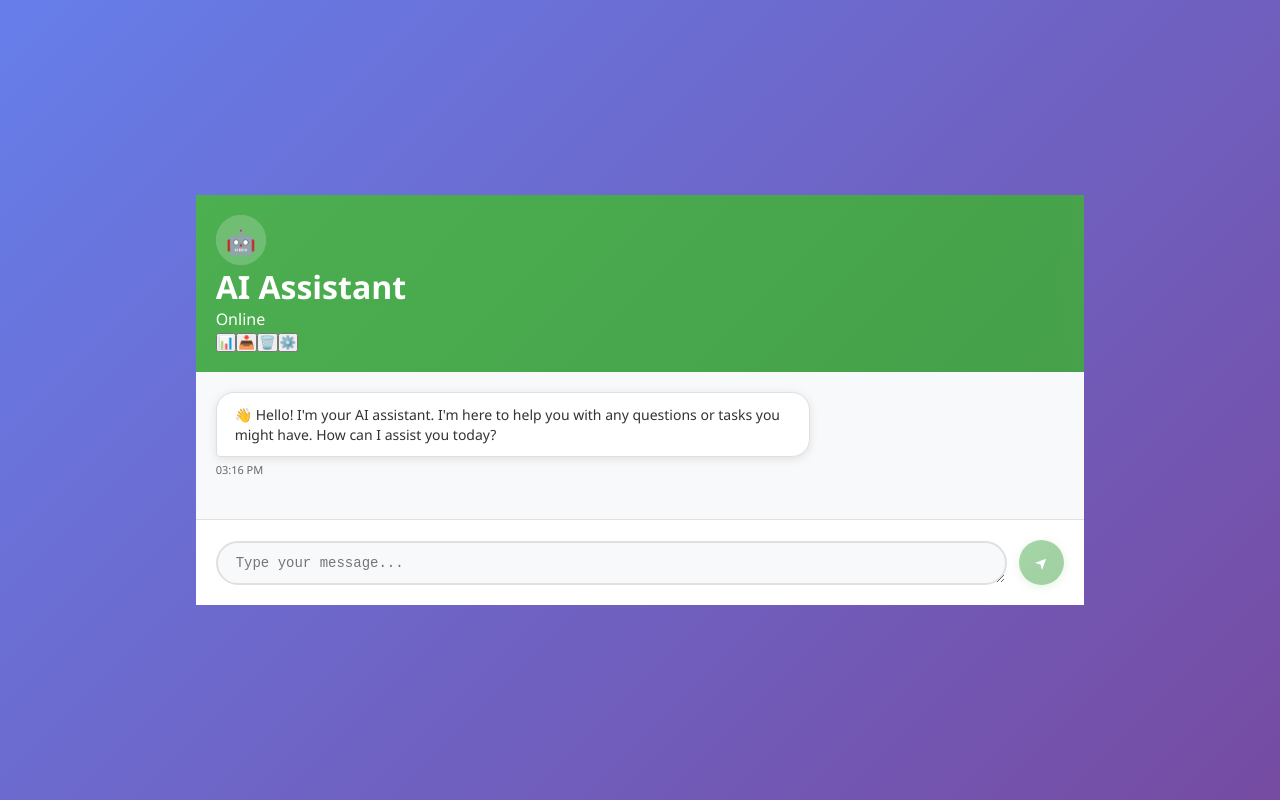
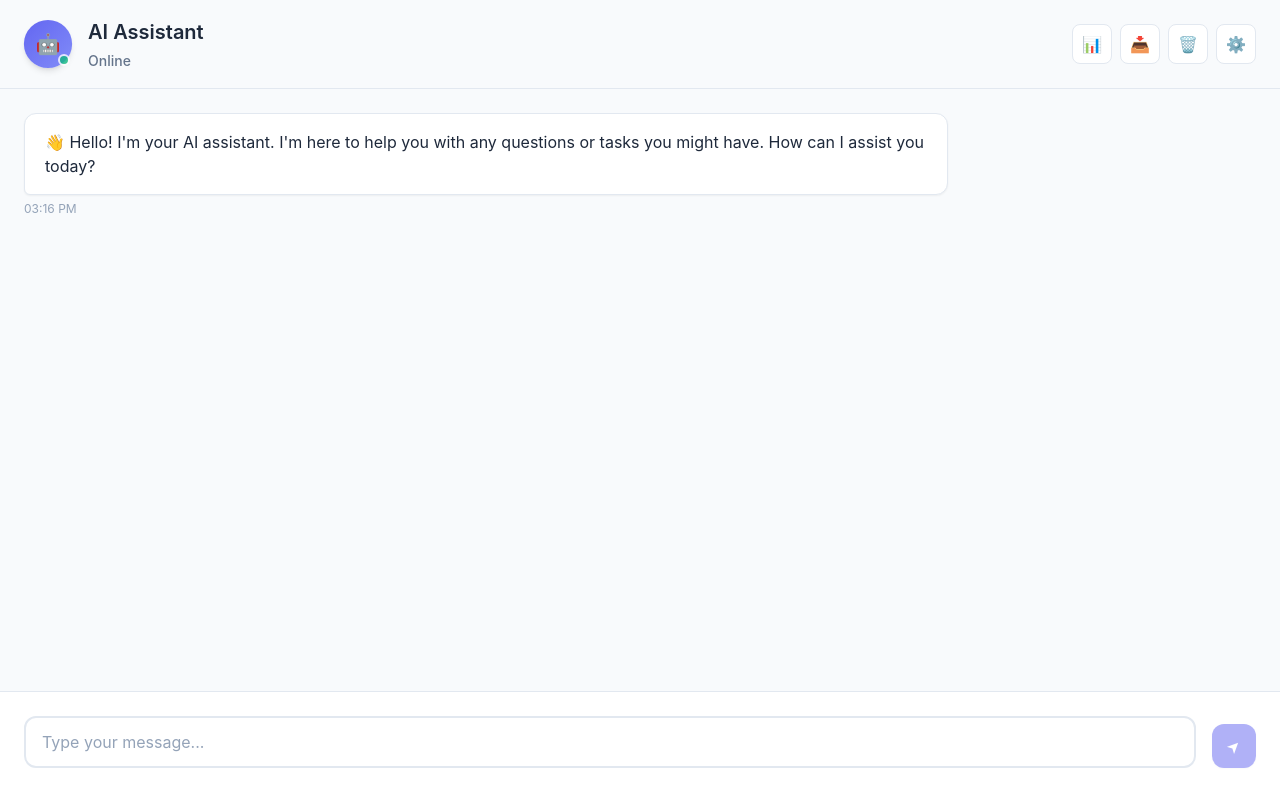
Before and after one commit to yukesshwaran21/Clyra, a React (Create React App) app in the folder chatbot/: page / in a window 1280 px wide. Built offline with nearby package versions, Linux system fonts and the light colour scheme.

Commit message:
Updated globals.css

```diff
--- a/chatbot/src/globals.css
+++ b/chatbot/src/globals.css
@@ -1,3 +1,58 @@
+/* CSS Variables for Light Theme */
+:root {
+  --primary-color: #6366f1;
+  --primary-light: #818cf8;
+  --primary-dark: #4f46e5;
+  --secondary-color: #f1f5f9;
+  --accent-color: #10b981;
+  --text-primary: #1e293b;
+  --text-secondary: #64748b;
+  --text-muted: #94a3b8;
+  --background: #ffffff;
+  --surface: #f8fafc;
+  --border: #e2e8f0;
+  --border-light: #f1f5f9;
+  --shadow-sm: 0 1px 2px 0 rgb(0 0 0 / 0.05);
+  --shadow-md: 0 4px 6px -1px rgb(0 0 0 / 0.1), 0 2px 4px -2px rgb(0 0 0 / 0.1);
+  --shadow-lg: 0 10px 15px -3px rgb(0 0 0 / 0.1), 0 4px 6px -4px rgb(0 0 0 / 0.1);
+  --shadow-xl: 0 20px 25px -5px rgb(0 0 0 / 0.1), 0 8px 10px -6px rgb(0 0 0 / 0.1);
+  --radius: 12px;
+  --radius-sm: 8px;
+  --radius-lg: 16px;
+}
+
+/* Dark Mode Variables */
+.dark-mode {
+  --primary-color: #818cf8;
+  --primary-light: #a5b4fc;
+  --primary-dark: #6366f1;
+  --secondary-color: #1e293b;
+  --accent-color: #34d399;
+  --text-primary: #f1f5f9;
+  --text-secondary: #cbd5e1;
+  --text-muted: #94a3b8;
+  --background: #0f172a;
+  --surface: #1e293b;
+  --border: #334155;
+  --border-light: #475569;
+  --shadow-sm: 0 1px 2px 0 rgb(0 0 0 / 0.3);
+  --shadow-md: 0 4px 6px -1px rgb(0 0 0 / 0.3), 0 2px 4px -2px rgb(0 0 0 / 0.3);
+  --shadow-lg: 0 10px 15px -3px rgb(0 0 0 / 0.3), 0 4px 6px -4px rgb(0 0 0 / 0.3);
+  --shadow-xl: 0 20px 25px -5px rgb(0 0 0 / 0.3), 0 8px 10px -6px rgb(0 0 0 / 0.3);
+}
+
+/* Font Size Classes */
+.font-small {
+  font-size: 14px;
+}
+.font-medium {
+  font-size: 16px;
+}
+.font-large {
+  font-size: 18px;
+}
+
+/* Reset and Base Styles */
 * {
   margin: 0;
   padding: 0;
@@ -5,33 +60,159 @@
 }
 
 body {
-  font-family: "Segoe UI", Tahoma, Geneva, Verdana, sans-serif;
-  background: linear-gradient(135deg, #667eea 0%, #764ba2 100%);
-  min-height: 100vh;
+  font-family: -apple-system, BlinkMacSystemFont, "Segoe UI", "Roboto", "Oxygen", "Ubuntu", "Cantarell", sans-serif;
+  background: var(--background);
+  color: var(--text-primary);
+  line-height: 1.6;
+  overflow: hidden;
+}
+
+/* Main App Container */
+.chat-app {
+  height: 100vh;
+  display: flex;
+  flex-direction: column;
+  background: var(--background);
+  transition: all 0.3s cubic-bezier(0.4, 0, 0.2, 1);
+}
+
+/* Header Styles */
+.chat-header {
+  display: flex;
+  align-items: center;
+  justify-content: space-between;
+  padding: 1rem 1.5rem;
+  background: var(--surface);
+  border-bottom: 1px solid var(--border);
+  backdrop-filter: blur(10px);
+  position: relative;
+  z-index: 10;
+}
+
+.header-left {
+  display: flex;
+  align-items: center;
+  gap: 1rem;
+}
+
+.bot-avatar {
+  position: relative;
+}
+
+.avatar-circle {
+  width: 48px;
+  height: 48px;
+  background: linear-gradient(135deg, var(--primary-color), var(--primary-light));
+  border-radius: 50%;
   display: flex;
   align-items: center;
   justify-content: center;
-  padding: 20px;
+  font-size: 20px;
+  box-shadow: var(--shadow-md);
+  animation: gentle-pulse 3s ease-in-out infinite;
 }
 
-.chat-container {
-  width: 100%;
-  max-width: 800px;
-  height: 600px;
-  background: rgba(255, 255, 255, 0.95);
-  border-radius: 20px;
-  box-shadow: 0 20px 40px rgba(0, 0, 0, 0.1);
-  display: flex;
-  flex-direction: column;
-  overflow: hidden;
-  backdrop-filter: blur(10px);
-  animation: slideUp 0.5s ease-out;
+@keyframes gentle-pulse {
+  0%,
+  100% {
+    transform: scale(1);
+  }
+  50% {
+    transform: scale(1.02);
+  }
 }
 
-@keyframes slideUp {
+.status-dot {
+  position: absolute;
+  bottom: 2px;
+  right: 2px;
+  width: 12px;
+  height: 12px;
+  border: 2px solid var(--background);
+  border-radius: 50%;
+  transition: all 0.3s ease;
+}
+
+.status-dot.online {
+  background: var(--accent-color);
+  animation: pulse-online 2s ease-in-out infinite;
+}
+
+.status-dot.offline {
+  background: #ef4444;
+}
+
+@keyframes pulse-online {
+  0%,
+  100% {
+    opacity: 1;
+  }
+  50% {
+    opacity: 0.6;
+  }
+}
+
+.header-info h1 {
+  font-size: 1.25rem;
+  font-weight: 600;
+  color: var(--text-primary);
+  margin-bottom: 2px;
+}
+
+.status-text {
+  font-size: 0.875rem;
+  color: var(--text-secondary);
+  font-weight: 500;
+}
+
+.header-actions {
+  display: flex;
+  gap: 0.5rem;
+}
+
+.action-btn {
+  width: 40px;
+  height: 40px;
+  border: none;
+  background: var(--background);
+  border-radius: var(--radius-sm);
+  cursor: pointer;
+  display: flex;
+  align-items: center;
+  justify-content: center;
+  font-size: 16px;
+  transition: all 0.2s ease;
+  border: 1px solid var(--border);
+}
+
+.action-btn:hover {
+  background: var(--border-light);
+  transform: translateY(-1px);
+  box-shadow: var(--shadow-sm);
+}
+
+.action-btn:active {
+  transform: translateY(0);
+}
+
+/* Settings Panel */
+.settings-panel {
+  position: absolute;
+  top: 100%;
+  right: 1.5rem;
+  background: var(--background);
+  border: 1px solid var(--border);
+  border-radius: var(--radius);
+  box-shadow: var(--shadow-lg);
+  z-index: 20;
+  min-width: 200px;
+  animation: slideDown 0.2s ease-out;
+}
+
+@keyframes slideDown {
   from {
     opacity: 0;
-    transform: translateY(30px);
+    transform: translateY(-10px);
   }
   to {
     opacity: 1;
@@ -39,131 +220,181 @@ body {
   }
 }
 
-.chat-header {
-  background: linear-gradient(135deg, #4caf50, #45a049);
-  padding: 20px;
-  color: white;
-  position: relative;
-  overflow: hidden;
+.settings-content {
+  padding: 1rem;
 }
 
-.chat-header::before {
-  content: "";
-  position: absolute;
-  top: 0;
-  left: -100%;
-  width: 100%;
-  height: 100%;
-  background: linear-gradient(90deg, transparent, rgba(255, 255, 255, 0.2), transparent);
-  animation: shimmer 3s infinite;
+.settings-content h3 {
+  margin-bottom: 1rem;
+  font-size: 1rem;
+  font-weight: 600;
+  color: var(--text-primary);
 }
 
-@keyframes shimmer {
-  0% {
-    left: -100%;
+.setting-item {
+  margin-bottom: 0.75rem;
+  display: flex;
+  align-items: center;
+  justify-content: space-between;
+  gap: 1rem;
+}
+
+.setting-item label {
+  display: flex;
+  align-items: center;
+  gap: 0.5rem;
+  font-size: 0.875rem;
+  color: var(--text-secondary);
+  cursor: pointer;
+}
+
+.setting-item select {
+  padding: 0.25rem 0.5rem;
+  border: 1px solid var(--border);
+  border-radius: var(--radius-sm);
+  background: var(--background);
+  color: var(--text-primary);
+  font-size: 0.875rem;
+}
+
+/* Modal Styles */
+.modal-overlay {
+  position: fixed;
+  top: 0;
+  left: 0;
+  right: 0;
+  bottom: 0;
+  background: rgba(0, 0, 0, 0.5);
+  display: flex;
+  align-items: center;
+  justify-content: center;
+  z-index: 50;
+  animation: fadeIn 0.2s ease-out;
+}
+
+@keyframes fadeIn {
+  from {
+    opacity: 0;
   }
-  100% {
-    left: 100%;
+  to {
+    opacity: 1;
   }
 }
 
-.header-content {
-  display: flex;
-  align-items: center;
-  gap: 15px;
+.modal-content {
+  background: var(--background);
+  border-radius: var(--radius-lg);
+  padding: 2rem;
+  max-width: 400px;
+  width: 90%;
+  box-shadow: var(--shadow-xl);
+  animation: scaleIn 0.2s ease-out;
 }
 
-.bot-avatar {
+@keyframes scaleIn {
+  from {
+    opacity: 0;
+    transform: scale(0.9);
+  }
+  to {
+    opacity: 1;
+    transform: scale(1);
+  }
+}
+
+.modal-content h3 {
+  margin-bottom: 1.5rem;
+  font-size: 1.25rem;
+  font-weight: 600;
+  color: var(--text-primary);
+}
+
+.stats-grid {
+  display: grid;
+  gap: 1rem;
+  margin-bottom: 2rem;
+}
+
+.stat-item {
+  display: flex;
+  justify-content: space-between;
+  align-items: center;
+  padding: 0.75rem;
+  background: var(--surface);
+  border-radius: var(--radius-sm);
+  border: 1px solid var(--border);
+}
+
+.stat-label {
+  font-size: 0.875rem;
+  color: var(--text-secondary);
+}
+
+.stat-value {
+  font-size: 1.125rem;
+  font-weight: 600;
+  color: var(--primary-color);
+}
+
+.close-btn {
+  width: 100%;
+  padding: 0.75rem;
+  background: var(--primary-color);
+  color: white;
+  border: none;
+  border-radius: var(--radius-sm);
+  font-weight: 500;
+  cursor: pointer;
+  transition: all 0.2s ease;
+}
+
+.close-btn:hover {
+  background: var(--primary-dark);
+  transform: translateY(-1px);
+}
+
+/* Messages Container */
+.messages-container {
+  flex: 1;
+  overflow: hidden;
+  background: var(--surface);
   position: relative;
 }
 
-.avatar-circle {
-  width: 50px;
-  height: 50px;
-  background: rgba(255, 255, 255, 0.2);
-  border-radius: 50%;
-  display: flex;
-  align-items: center;
-  justify-content: center;
-  font-size: 24px;
-  animation: pulse 2s infinite;
-}
-
-@keyframes pulse {
-  0%,
-  100% {
-    transform: scale(1);
-  }
-  50% {
-    transform: scale(1.05);
-  }
-}
-
-.status-indicator {
-  position: absolute;
-  bottom: 2px;
-  right: 2px;
-  width: 12px;
-  height: 12px;
-  background: #4caf50;
-  border: 2px solid white;
-  border-radius: 50%;
-  animation: blink 2s infinite;
-}
-
-@keyframes blink {
-  0%,
-  50% {
-    opacity: 1;
-  }
-  51%,
-  100% {
-    opacity: 0.3;
-  }
-}
-
-.header-text h1 {
-  font-size: 24px;
-  font-weight: 600;
-  margin-bottom: 4px;
-}
-
-.header-text p {
-  font-size: 14px;
-  opacity: 0.9;
-}
-
-.messages-container {
-  flex: 1;
-  padding: 20px;
+.messages-wrapper {
+  height: 100%;
   overflow-y: auto;
-  background: #f8f9fa;
+  padding: 1.5rem;
   scroll-behavior: smooth;
 }
 
-.messages-container::-webkit-scrollbar {
+.messages-wrapper::-webkit-scrollbar {
   width: 6px;
 }
 
-.messages-container::-webkit-scrollbar-track {
-  background: #f1f1f1;
-  border-radius: 10px;
+.messages-wrapper::-webkit-scrollbar-track {
+  background: transparent;
 }
 
-.messages-container::-webkit-scrollbar-thumb {
-  background: #4caf50;
-  border-radius: 10px;
+.messages-wrapper::-webkit-scrollbar-thumb {
+  background: var(--border);
+  border-radius: 3px;
 }
 
-.message {
-  margin-bottom: 20px;
-  animation: messageSlide 0.3s ease-out;
+.messages-wrapper::-webkit-scrollbar-thumb:hover {
+  background: var(--text-muted);
 }
 
-@keyframes messageSlide {
+/* Message Styles */
+.message {
+  margin-bottom: 1.5rem;
+  animation: messageSlideIn 0.4s cubic-bezier(0.4, 0, 0.2, 1);
+}
+
+@keyframes messageSlideIn {
   from {
     opacity: 0;
-    transform: translateY(10px);
+    transform: translateY(20px);
   }
   to {
     opacity: 1;
@@ -182,61 +413,96 @@ body {
 }
 
 .message-content {
-  max-width: 70%;
+  max-width: 75%;
+  display: flex;
+  flex-direction: column;
+  gap: 0.25rem;
 }
 
 .message-bubble {
-  padding: 12px 18px;
-  border-radius: 18px;
-  font-size: 14px;
-  line-height: 1.4;
+  padding: 1rem 1.25rem;
+  border-radius: var(--radius);
   position: relative;
   word-wrap: break-word;
+  line-height: 1.5;
 }
 
 .user-message .message-bubble {
-  background: linear-gradient(135deg, #4caf50, #45a049);
+  background: var(--primary-color);
   color: white;
-  border-bottom-right-radius: 4px;
-  box-shadow: 0 2px 10px rgba(76, 175, 80, 0.3);
+  border-bottom-right-radius: 6px;
+  box-shadow: var(--shadow-sm);
 }
 
 .bot-message .message-bubble {
-  background: white;
-  color: #333;
-  border-bottom-left-radius: 4px;
-  box-shadow: 0 2px 10px rgba(0, 0, 0, 0.1);
-  border: 1px solid #e0e0e0;
+  background: var(--background);
+  color: var(--text-primary);
+  border: 1px solid var(--border);
+  border-bottom-left-radius: 6px;
+  box-shadow: var(--shadow-sm);
 }
 
-.message-time {
-  font-size: 11px;
-  color: #666;
-  margin-top: 4px;
-  text-align: right;
+.error-message .message-bubble {
+  background: #fef2f2;
+  border-color: #fecaca;
+  color: #dc2626;
 }
 
-.bot-message .message-time {
-  text-align: left;
+.dark-mode .error-message .message-bubble {
+  background: #450a0a;
+  border-color: #7f1d1d;
+  color: #fca5a5;
+}
+
+.message-text {
+  font-size: inherit;
+  white-space: pre-wrap;
+}
+
+.message-meta {
+  display: flex;
+  align-items: center;
+  gap: 0.5rem;
+  font-size: 0.75rem;
+  color: var(--text-muted);
+}
+
+.user-message .message-meta {
+  justify-content: flex-end;
+}
+
+.bot-message .message-meta {
+  justify-content: flex-start;
+}
+
+.message-status {
+  color: var(--accent-color);
+}
+
+/* Typing Indicator */
+.typing-bubble {
+  background: var(--background) !important;
+  border: 1px solid var(--border) !important;
+  padding: 1rem 1.25rem !important;
 }
 
 .typing-indicator {
-  background: white !important;
-  padding: 15px 20px !important;
+  display: flex;
+  align-items: center;
+  gap: 0.5rem;
 }
 
 .typing-dots {
   display: flex;
   gap: 4px;
-  align-items: center;
 }
 
 .typing-dots span {
   width: 8px;
   height: 8px;
-  background: #4caf50;
+  background: var(--primary-color);
   border-radius: 50%;
-  animation: typingDot 1.4s infinite ease-in-out;
+  animation: typingBounce 1.4s ease-in-out infinite;
 }
 
 .typing-dots span:nth-child(1) {
@@ -245,8 +511,11 @@ body {
 .typing-dots span:nth-child(2) {
   animation-delay: -0.16s;
 }
+.typing-dots span:nth-child(3) {
+  animation-delay: 0s;
+}
 
-@keyframes typingDot {
+@keyframes typingBounce {
   0%,
   80%,
   100% {
@@ -259,62 +528,79 @@ body {
   }
 }
 
+/* Input Area */
+.input-area {
+  background: var(--background);
+  border-top: 1px solid var(--border);
+  padding: 1.5rem;
+}
+
 .input-form {
-  padding: 20px;
-  background: white;
-  border-top: 1px solid #e0e0e0;
+  margin-bottom: 0.5rem;
 }
 
 .input-container {
   display: flex;
-  gap: 12px;
-  align-items: center;
+  gap: 1rem;
+  align-items: flex-end;
 }
 
 .message-input {
   flex: 1;
-  padding: 12px 18px;
-  border: 2px solid #e0e0e0;
-  border-radius: 25px;
-  font-size: 14px;
+  min-height: 44px;
+  max-height: 120px;
+  padding: 0.75rem 1rem;
+  border: 2px solid var(--border);
+  border-radius: var(--radius);
+  font-size: inherit;
+  font-family: inherit;
+  background: var(--background);
+  color: var(--text-primary);
+  resize: none;
   outline: none;
-  transition: all 0.3s ease;
-  background: #f8f9fa;
+  transition: all 0.2s ease;
+  line-height: 1.5;
 }
 
 .message-input:focus {
-  border-color: #4caf50;
-  background: white;
-  box-shadow: 0 0 0 3px rgba(76, 175, 80, 0.1);
+  border-color: var(--primary-color);
+  box-shadow: 0 0 0 3px rgba(99, 102, 241, 0.1);
 }
 
 .message-input:disabled {
   opacity: 0.6;
   cursor: not-allowed;
+  background: var(--surface);
+}
+
+.message-input::placeholder {
+  color: var(--text-muted);
 }
 
 .send-button {
-  width: 45px;
-  height: 45px;
-  background: linear-gradient(135deg, #4caf50, #45a049);
+  width: 44px;
+  height: 44px;
+  background: var(--primary-color);
   border: none;
-  border-radius: 50%;
+  border-radius: var(--radius);
   color: white;
   cursor: pointer;
   display: flex;
   align-items: center;
   justify-content: center;
-  transition: all 0.3s ease;
-  box-shadow: 0 2px 10px rgba(76, 175, 80, 0.3);
+  transition: all 0.2s ease;
+  box-shadow: var(--shadow-sm);
+  flex-shrink: 0;
 }
 
 .send-button:hover:not(:disabled) {
-  transform: scale(1.05);
-  box-shadow: 0 4px 15px rgba(76, 175, 80, 0.4);
+  background: var(--primary-dark);
+  transform: translateY(-1px);
+  box-shadow: var(--shadow-md);
 }
 
 .send-button:active {
-  transform: scale(0.95);
+  transform: translateY(0);
 }
 
 .send-button:disabled {
@@ -328,52 +614,132 @@ body {
   transform: rotate(-45deg);
 }
 
+.loading-spinner {
+  width: 16px;
+  height: 16px;
+  border: 2px solid rgba(255, 255, 255, 0.3);
+  border-top: 2px solid white;
+  border-radius: 50%;
+  animation: spin 1s linear infinite;
+}
+
+@keyframes spin {
+  0% {
+    transform: rotate(0deg);
+  }
+  100% {
+    transform: rotate(360deg);
+  }
+}
+
+.offline-indicator {
+  text-align: center;
+  padding: 0.5rem;
+  background: #fef2f2;
+  border: 1px solid #fecaca;
+  border-radius: var(--radius-sm);
+  color: #dc2626;
+  font-size: 0.875rem;
+  animation: slideUp 0.3s ease-out;
+}
+
+.dark-mode .offline-indicator {
+  background: #450a0a;
+  border-color: #7f1d1d;
+  color: #fca5a5;
+}
+
+@keyframes slideUp {
+  from {
+    opacity: 0;
+    transform: translateY(10px);
+  }
+  to {
+    opacity: 1;
+    transform: translateY(0);
+  }
+}
+
 /* Responsive Design */
 @media (max-width: 768px) {
-  body {
-    padding: 10px;
+  .chat-header {
+    padding: 1rem;
   }
 
-  .chat-container {
-    height: 100vh;
-    max-height: 100vh;
-    border-radius: 0;
+  .header-info h1 {
+    font-size: 1.125rem;
+  }
+
+  .messages-wrapper {
+    padding: 1rem;
   }
 
   .message-content {
     max-width: 85%;
   }
 
-  .header-text h1 {
-    font-size: 20px;
+  .input-area {
+    padding: 1rem;
   }
 
-  .input-form {
-    padding: 15px;
+  .action-btn {
+    width: 36px;
+    height: 36px;
+    font-size: 14px;
+  }
+
+  .modal-content {
+    margin: 1rem;
+    padding: 1.5rem;
   }
 }
 
-/* Loading animation for send button */
-.send-button.loading {
-  animation: spin 1s linear infinite;
-}
+@media (max-width: 480px) {
+  .header-actions {
+    gap: 0.25rem;
+  }
 
-@keyframes spin {
-  from {
-    transform: rotate(0deg);
+  .action-btn {
+    width: 32px;
+    height: 32px;
+    font-size: 12px;
   }
-  to {
-    transform: rotate(360deg);
+
+  .message-bubble {
+    padding: 0.75rem 1rem;
+  }
+
+  .input-container {
+    gap: 0.75rem;
   }
 }
 
-/* Smooth transitions */
-* {
-  transition: all 0.2s ease;
+/* Accessibility */
+@media (prefers-reduced-motion: reduce) {
+  * {
+    animation-duration: 0.01ms !important;
+    animation-iteration-count: 1 !important;
+    transition-duration: 0.01ms !important;
+  }
 }
 
-/* Custom scrollbar for webkit browsers */
-.messages-container {
-  scrollbar-width: thin;
-  scrollbar-color: #4caf50 #f1f1f1;
+/* Focus styles for keyboard navigation */
+.action-btn:focus,
+.send-button:focus,
+.message-input:focus {
+  outline: 2px solid var(--primary-color);
+  outline-offset: 2px;
 }
+
+/* High contrast mode support */
+@media (prefers-contrast: high) {
+  :root {
+    --border: #000000;
+    --text-secondary: #000000;
+  }
+
+  .dark-mode {
+    --border: #ffffff;
+    --text-secondary: #ffffff;
+  }
+}
```
